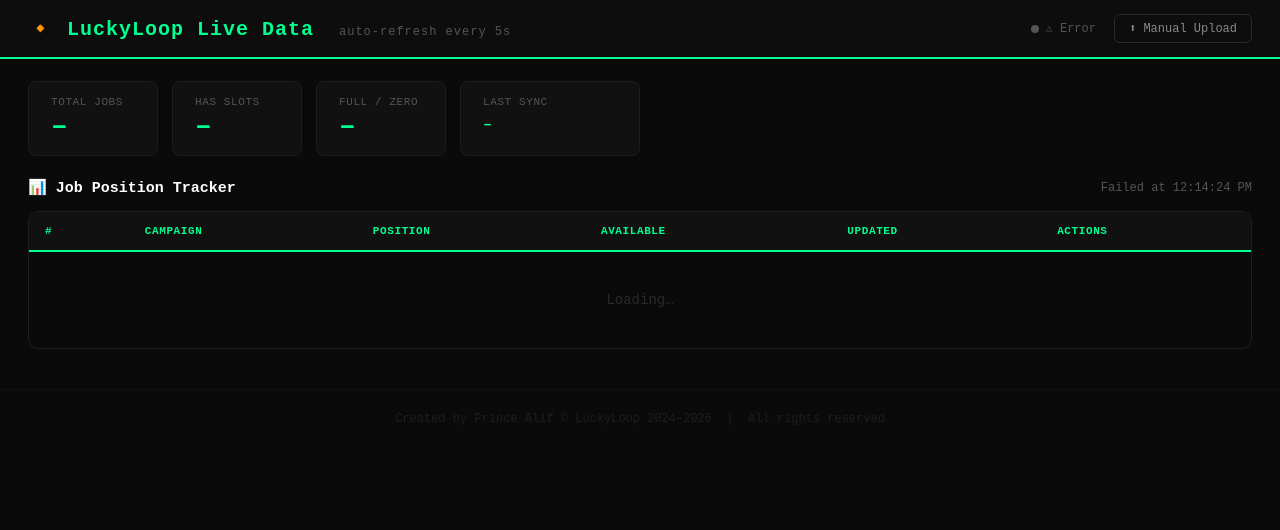
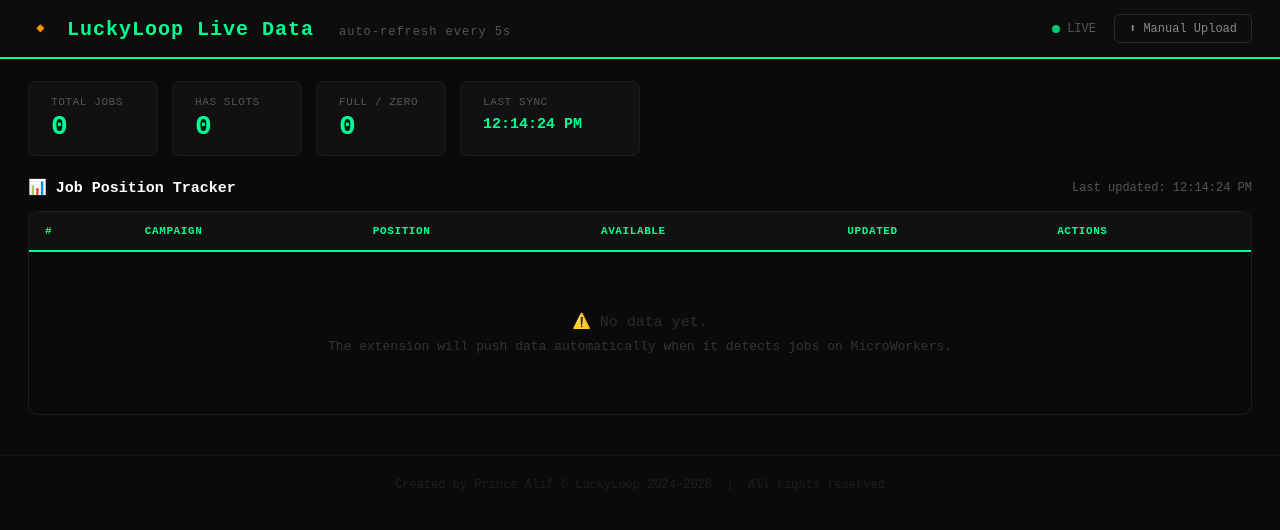
Before and after one commit to alifmondolalif66-byte/luckyloop-tracker, a Flask app: page /latest in a window 1280 px wide. Shown: the top 530 px of the page. Run offline with Flask 3, Linux system fonts and the light colour scheme; data that the repository does not hold is empty.

Commit message:
Update latest.html

```diff
--- a/templates/latest.html
+++ b/templates/latest.html
@@ -381,7 +381,10 @@
         try {
             const res  = await fetch('/api/latest');
             if (!res.ok) throw new Error('HTTP ' + res.status);
-            const rows = await res.json();
+
+            // ✅ FIX: API array বা object { jobs: [...] } দুটোই handle করে
+            const data = await res.json();
+            const rows = Array.isArray(data) ? data : (data.jobs || []);
 
             document.getElementById('dot').classList.add('live');
             document.getElementById('liveText').textContent = 'LIVE';
```
